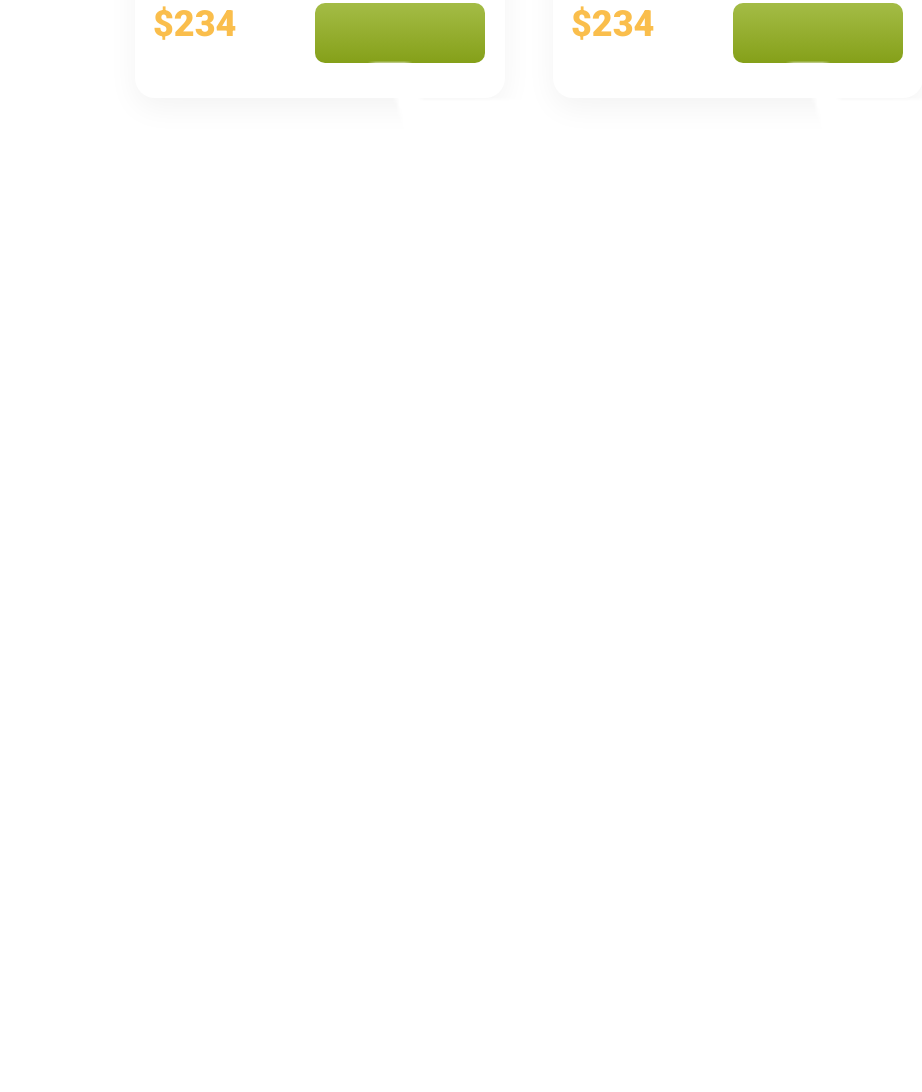
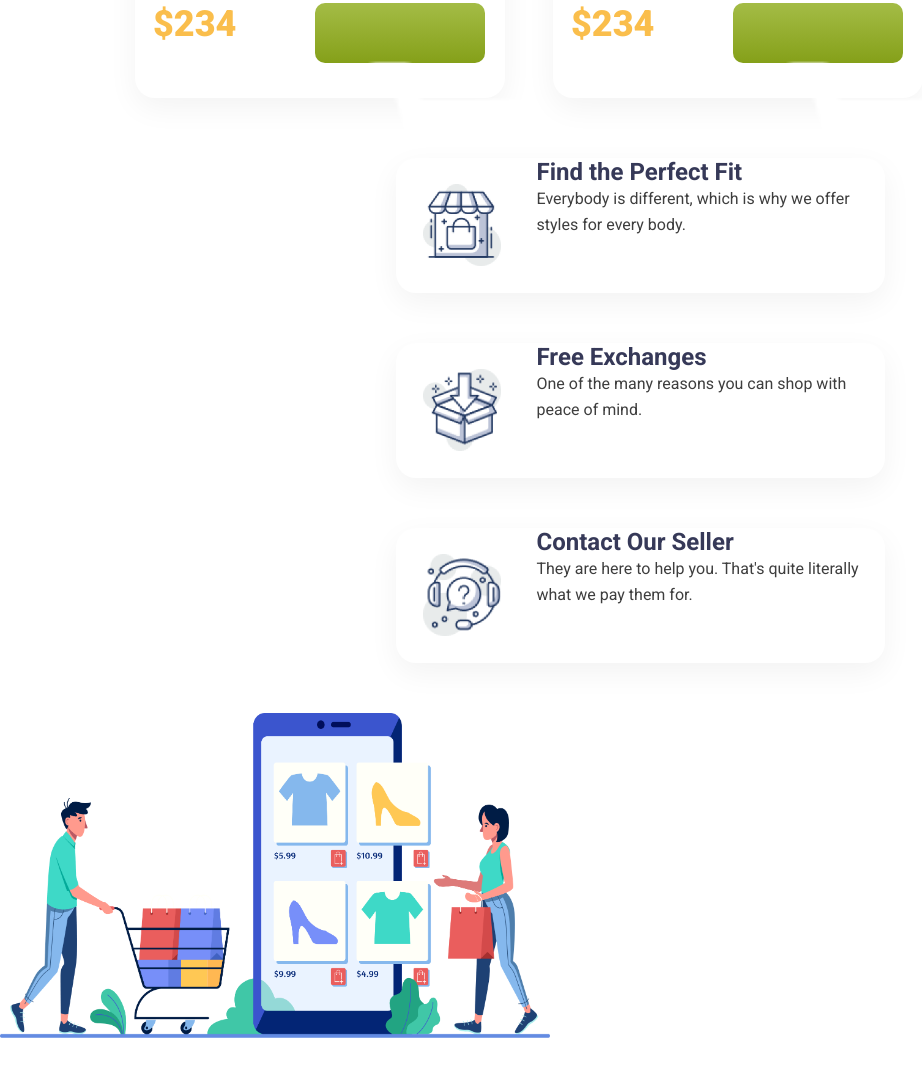
Before and after one commit to shuv0gg/Genz-Fashion-Website, a plain HTML site: page index.html in a window 1280 px wide. Shown: the part 1981-3073 px from the top of the page, without its empty margins (0-922 px from the left). Before the commit the page ends 2343 px from the top, so only its background shows below. Drawn offline with Linux system fonts and the light colour scheme.

```diff
--- a/index.html
+++ b/index.html
@@ -162,6 +162,42 @@
           </div>
         </div>
       </section>
+      <section class="facilities-section">
+        <div>
+          <div class="icons-div">
+            <div><img src="/icons/house.png" alt="" /></div>
+            <div>
+              <h6>Find the Perfect Fit</h6>
+              <p>
+                Everybody is different, which is why we offer styles for every
+                body.
+              </p>
+            </div>
+          </div>
+
+          <div class="icons-div">
+            <div><img src="/icons/box.png" alt="" /></div>
+            <div>
+              <h6>Free Exchanges</h6>
+              <p>One of the many reasons you can shop with peace of mind.</p>
+            </div>
+          </div>
+          <div class="icons-div">
+            <div><img src="/icons/question.png" alt="" /></div>
+            <div>
+              <h6>Contact Our Seller</h6>
+              <p>
+                They are here to help you. That's quite literally what we pay
+                them for.
+              </p>
+            </div>
+          </div>
+        </div>
+
+        <div class="shopping-div">
+          <img src="/images/shopping.png" alt="" />
+        </div>
+      </section>
     </main>
   </body>
 </html>
--- a/styles.css
+++ b/styles.css
@@ -158,3 +158,112 @@ main h2 {
   font-weight: 900;
   line-height: normal;
 }
+.facilities-section {
+  display: flex;
+  margin: 130px 135px 185px 135px;
+}
+
+.shopping-div img {
+  width: 550px;
+  margin-top: 50px;
+}
+.icons-div {
+  display: flex;
+  width: 489px;
+  height: 135px;
+  border-radius: 20px;
+  background-color: #fff;
+  box-shadow: 0 10px 30px 0 rgba(0, 0, 0, 0.05);
+  margin-bottom: 16px;
+  margin-right: 160px;
+}
+.icons-div img {
+  width: 78px;
+  height: 82px;
+  flex-shrink: 0;
+  background-color: url(<path-to-image>) lightgray 50% / cover no-repeat;
+  padding: 26px 36px 27px 27px;
+}
+.icons-div h6 {
+  margin-top: 20px;
+  color: #363958;
+  font-family: Roboto;
+  font-size: 24px;
+  font-weight: 700;
+}
+.icons-div p {
+  margin-top: 14px;
+  color: #3e3e3e;
+  font-family: Roboto;
+  font-size: 16px;
+  font-weight: 400;
+  line-height: 26px; /* 162.5% */
+}
+/* Mobile-Responsive */
+@media screen and (max-width: 576px) {
+  header {
+    margin: auto;
+    margin-bottom: 300px;
+  }
+  nav {
+    flex-direction: column;
+    justify-content: center;
+    gap: 20px;
+    margin: auto;
+    margin-top: 10px;
+    padding: 0px;
+  }
+  .header-section {
+    flex-direction: column;
+    justify-content: center;
+    margin: auto;
+    gap: 50px;
+    padding: 0px;
+  }
+  .header-text {
+    margin: auto;
+    margin-top: 50px;
+  }
+  .image-div {
+    margin: auto;
+  }
+  main {
+    display: flex;
+    flex-direction: column;
+    justify-content: center;
+    margin: auto;
+  }
+  main h2 {
+    text-align: center;
+    margin: auto;
+  }
+
+  .woman-jacket-div {
+    flex-direction: column;
+    justify-content: center;
+    margin: auto;
+    gap: 20px;
+  }
+}
+.facilities-section {
+  flex-direction: column;
+  justify-content: center;
+  margin: auto;
+}
+.icons-div {
+  margin: auto;
+  margin-top: 50px;
+}
+.icons-div img {
+  margin: auto;
+}
+.icons-div h6 {
+  margin: auto;
+}
+.icons-div p {
+  margin: auto;
+}
+.shopping-div img {
+  margin: auto;
+  margin: 50px 0px;
+}
```
